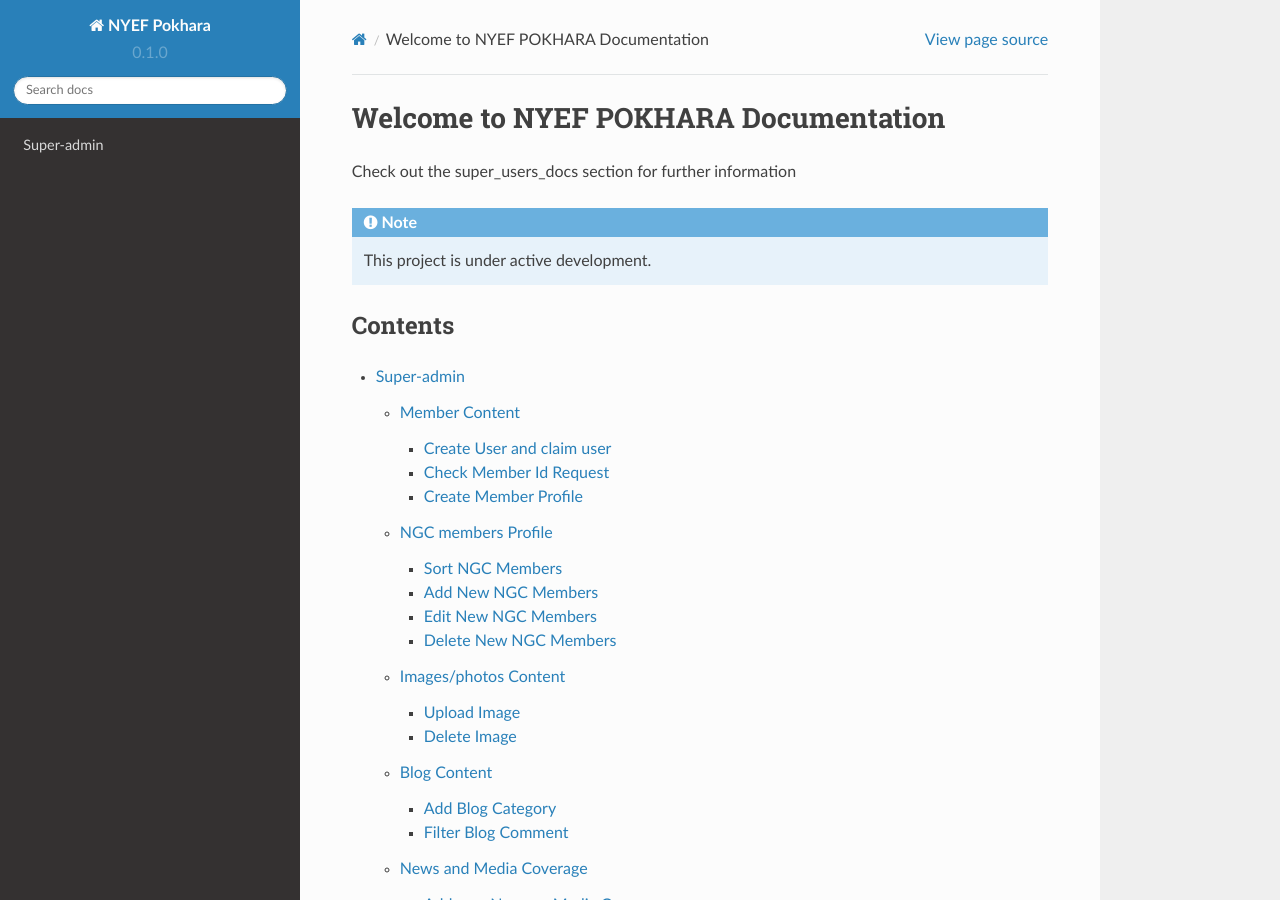
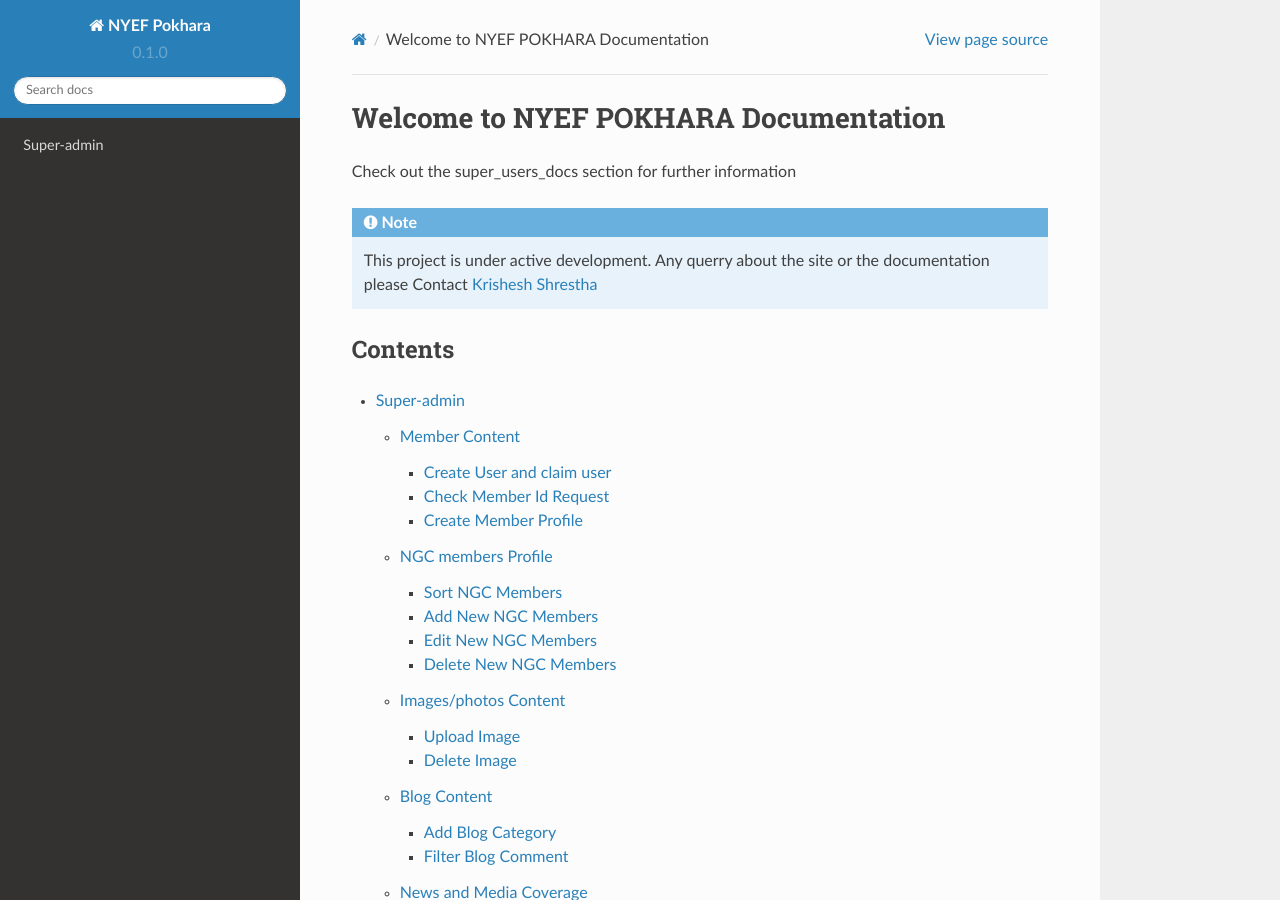
Before and after one commit to Krishesh/nyefpokharadocs, a Sphinx documentation site: the page built from docs/source/index.rst, in a window 1280 px wide and 900 px high. Built offline with Sphinx 7.4.7 and the Read the Docs theme 2.0.0, drawn with Linux system fonts in a browser that asks for light colours.

Commit message:
Update index.rst

```diff
--- a/docs/source/index.rst
+++ b/docs/source/index.rst
@@ -8,6 +8,8 @@ Check out the :doc:`super_users_docs` section for further information
 .. note::
 
    This project is under active development.
+   Any querry about the site or the documentation please Contact `Krishesh Shrestha`_
+
 
 
 Contents
@@ -16,3 +18,7 @@ Contents
 .. toctree::
 
     superadmin
+
+
+
+.. _Krishesh Shrestha : https://www.krisheshshrestha.com.np/
```
